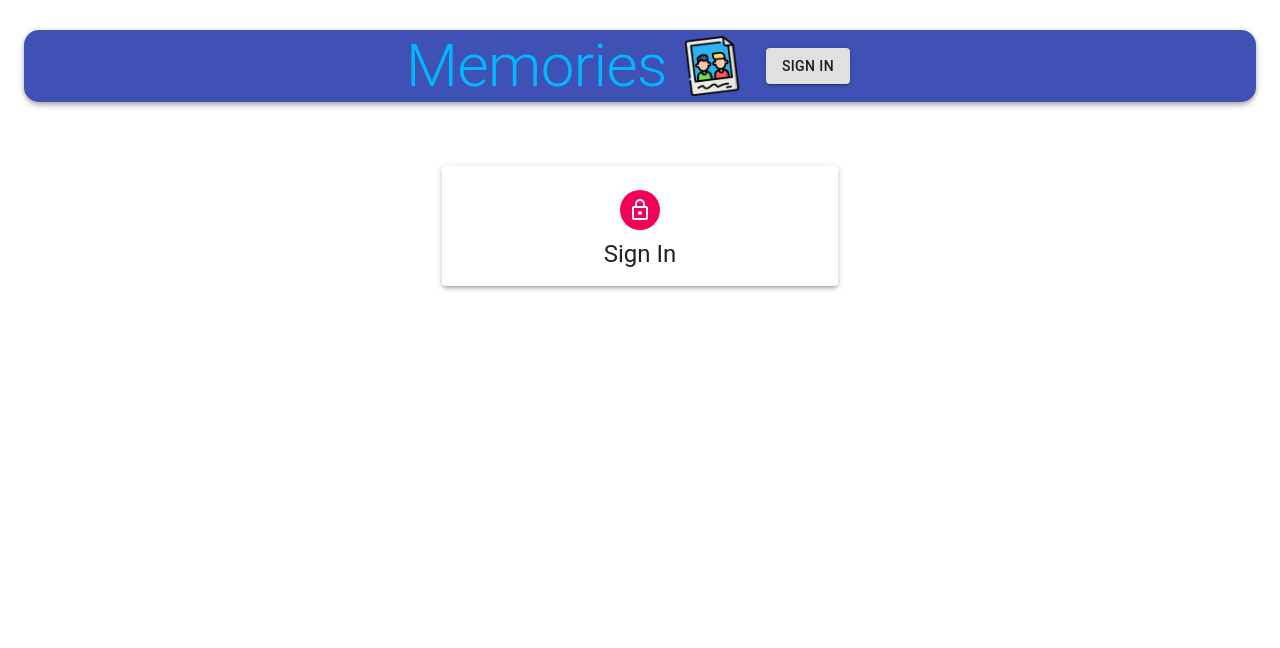
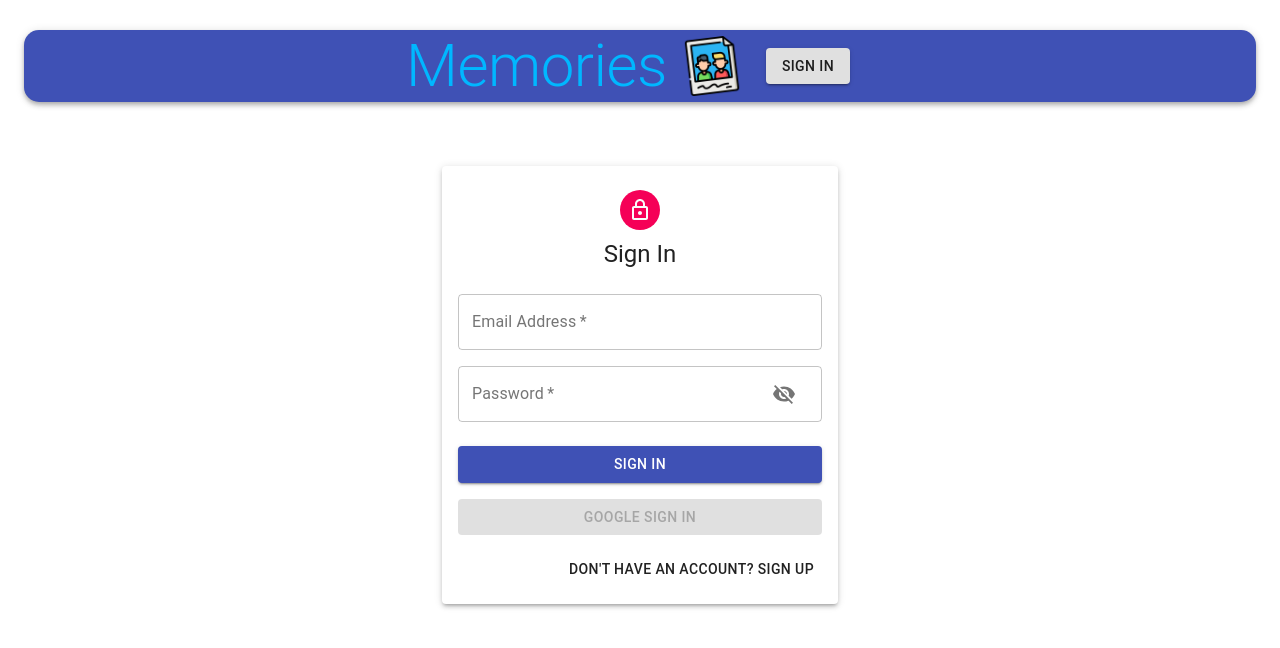
Before and after one commit to ZihongQu/MERN-UI, a React (Create React App) app: page /auth in a window 1280 px wide. Shown: the top 648 px of the page. Built offline with nearby package versions, Linux system fonts and the light colour scheme.

Commit message:
implement google sign in & out

```diff
--- a/src/components/Auth/Auth.js
+++ b/src/components/Auth/Auth.js
@@ -1,18 +1,95 @@
-import React from 'react'
-import { Typography, Button, Avatar, Paper, Grid, Container } from '@material-ui/core';
+import {React,useState} from 'react'
+import { Typography, Button, Avatar, Paper, Grid, Container, TextField } from '@material-ui/core';
+import { useDispatch } from 'react-redux';
+import { useNavigate} from 'react-router-dom';
+import {GoogleLogin} from 'react-google-login'
 import LockOutlinedIcon from '@material-ui/icons/LockOutlined';
 import useStyles from './styles.js';
+import Input from './Input';
+import * as actionType from '../../constants/actionType'
 
 const Auth = () => {
-    const state = null;
     const classes = useStyles();
+    const [isSignUp, setIsSignUp] = useState(false);
+    const [showPassword, setShowPassword] = useState(false);
+    const dispatch = useDispatch();
+    const navigate = useNavigate();
+    const handleSubmit = () => {
+
+    };
+
+    const handleChange = () => {
+
+    };
+
+    const handleShowPwd = () => setShowPassword((prev) => !prev);
+
+    const switchMode = () => {
+        setIsSignUp((prev) => !prev);
+    }
+
+    const googleSuccess = async (res) => {
+        const result = res?.profileObj;
+        const token = res?.tokenId;
+        try {
+            dispatch({type:actionType.AUTH, payload:{result,token}});
+            navigate('/');
+        } catch (error) {
+            console.log(error);
+        }
+    }
+
+    const googleFailure = () => {
+        console.log('Google sign in failed.');
+    }
+
     return (
         <Container component='main' maxWidth='xs'>
             <Paper className={classes.paper} elevation={3}>
                 <Avatar className={classes.avatar}>
                     <LockOutlinedIcon/>
                 </Avatar>
-                <Typography variant='h5'>Sign In</Typography>
+                <Typography variant='h5'>{isSignUp ? 'Sign Up' : 'Sign In'}</Typography>
+                <form className={classes.form} onSubmit={handleSubmit}>
+                    <Grid container spacing={2}>
+                        {isSignUp && (
+                            <>
+                                <Input name='firstName' label='First Name' handleChange={handleChange} autoFocus half></Input>
+                                <Input name='lastName' label='Last Name' handleChanges={handleChange} half></Input>
+                            </>
+                        )}
+                        <Input name='email' label='Email Address' handleChange={handleChange} type='email'/>
+                        <Input name='password' label='Password' handleChange={handleChange} type={showPassword ? 'password' : 'text'} handleShowPwd={handleShowPwd}/>
+                        {isSignUp && <Input name='confirmPassword' lable='Retype password' handleChange={handleChange} type='password'></Input>}
+                    </Grid>
+                    <Button type='submit' fullWidth variant = 'contained' color='primary' className={classes.submit}>
+                        {isSignUp ? 'Sign Up' : 'Sign In'}
+                    </Button>
+                    <GoogleLogin
+                        clientId='864363536447-1h3uf9v6f1r6sdvchtv5onci7m5lp5t0.apps.googleusercontent.com'
+                        render={(renderProps)=>(
+                            <Button
+                                className={classes.googleButton}
+                                color='primary'
+                                fullWidth
+                                onClick={renderProps.onClick}
+                                disabled={renderProps.disabled}
+                                variant='contained'>
+                                Google Sign In
+                            </Button>
+                        )}
+                        onSuccess={googleSuccess}
+                        onFailure={googleFailure}
+                        cookiePolicy='single_host_origin'
+                    ></GoogleLogin>
+                    <Grid container justifyContent="flex-end">
+                        <Grid item>
+                            <Button onClick={switchMode}>
+                                {isSignUp ? "Already have an account? Sign In" : "Don't have an account? Sign Up" }
+                            </Button>
+                        </Grid>
+                    </Grid>
+                </form>
             </Paper>
         </Container>
     )
--- /dev/null
+++ b/src/components/Auth/Input.js
@@ -0,0 +1,31 @@
+import React from 'react'
+import { TextField, Grid, InputAdornment, IconButton } from '@material-ui/core'
+import Visibility from '@material-ui/icons/Visibility'
+import VisibilityOff from '@material-ui/icons/VisibilityOff'
+
+const Input = ({half,name,handleChange,label,autoFocus,type,handleShowPwd}) => {
+  return (
+    <Grid item xs={12} sm={half ? 6 : 12}>
+        <TextField
+            name={name}
+            onChange={handleChange}
+            variant='outlined'
+            required
+            fullWidth
+            label={label}
+            autoFocus={autoFocus}
+            type={type}
+            InputProps={name === 'password' ? {
+                endAdornment:(
+                    <InputAdornment position="end">
+                        <IconButton onClick={handleShowPwd}>
+                            {type==="password" ? <Visibility/> : <VisibilityOff/>}
+                        </IconButton>
+                    </InputAdornment>
+                )
+            } : null}
+        ></TextField>
+    </Grid>
+  )
+}
+export default Input;
--- a/src/components/Navbar/Navbar.js
+++ b/src/components/Navbar/Navbar.js
@@ -1,12 +1,28 @@
-import React from 'react';
+import React, { useState, useEffect } from 'react';
 import { AppBar, Avatar, Button, Toolbar, Typography } from '@material-ui/core';
 import useStyles from './styles.js';
+import {Link, useNavigate, useLocation} from 'react-router-dom';
+import { useDispatch } from 'react-redux';
 import memories from '../../images/memories.png';
-import {Link} from 'react-router-dom';
+import * as constants from '../../constants/actionType';
 
 const Navbar = () => {
     const classes = useStyles();
-    const user = null;
+    const [user, setUser] = useState(null);
+    const dispatch = useDispatch();
+    const navigate = useNavigate();
+    const location = useLocation();
+
+    useEffect(() => {
+        const token = user?.token;
+        setUser(JSON.parse(localStorage.getItem('profile')));
+    },[location])
+
+    const logout = () => {
+        dispatch({type: constants.LOGOUT});
+        navigate('/');
+        setUser(null);
+    }
 
     return (
         <AppBar className = {classes.appBar} position='static' color='primary'>
@@ -19,7 +35,7 @@ const Navbar = () => {
                     <div className={classes.profile}>
                         <Avatar className={classes.purple} alt={user.result.name} src={user.result.imageUrl}>{user.result.name.charAt(0)}</Avatar>
                         <Typography className={classes.userName} variant = 'h6'>{user.result.name}</Typography>
-                        <Button variant='contained' className={classes.logout} color = 'secondary'>Logout</Button>
+                        <Button variant='contained' className={classes.logout} color = 'secondary' onClick={logout}>Logout</Button>
                     </div>
                 ): (
                     <Button component={Link} to='/auth' variant='contained' className={classes.login} color='default'>Sign In</Button>
--- a/src/constants/actionType.js
+++ b/src/constants/actionType.js
@@ -4,3 +4,5 @@ export const DELETE = 'DELETE';
 export const LIKE = 'LIKE';
 export const FETCH_ALL = 'FETCH_ALL';
 export const EDIT = 'EDIT';
+export const AUTH = 'AUTH';
+export const LOGOUT = 'LOGOUT';
--- /dev/null
+++ b/src/reducers/auth.js
@@ -0,0 +1,15 @@
+import * as constants from '../constants/actionType';
+
+const authReducer = (state = {authData:null},action) => {
+    switch (action.type) {
+        case constants.AUTH:
+            localStorage.setItem('profile',JSON.stringify({...action?.payload}));
+            return {...state, authData: action?.payload};
+        case constants.LOGOUT:
+            localStorage.clear();
+            return {...state, authDate: null};
+        default:
+            return state;
+    }
+}
+export default authReducer;
--- a/src/reducers/index.js
+++ b/src/reducers/index.js
@@ -1,8 +1,10 @@
 import { combineReducers } from "redux";
 import posts from './posts';
 import selectedPost from './selectedPost';
+import authReducer from "./auth";
 
 export default combineReducers({
     posts,
-    selectedPost
+    selectedPost,
+    authReducer
 })
```
